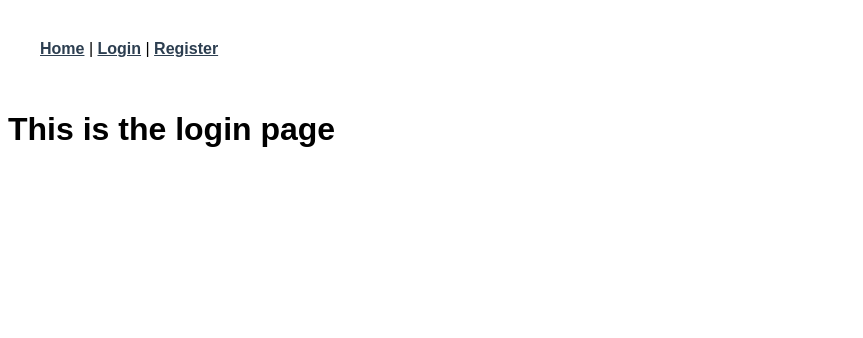
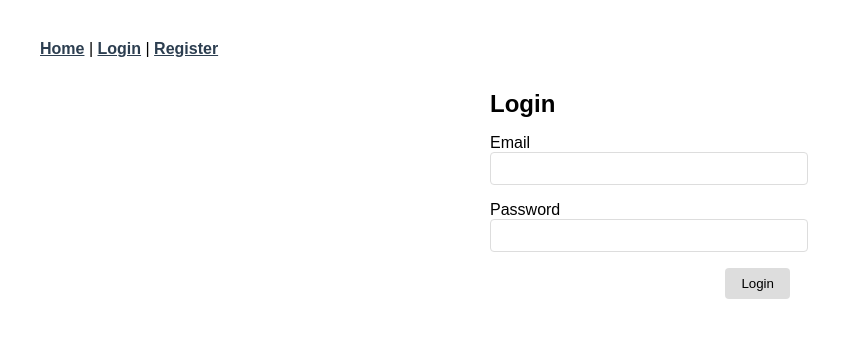
Before and after one commit to CodeByCedric/dogbreeds-frontend, a Vue app: page /login in a window 1280 px wide. Shown: the top 338 px of the page, without its empty margins (0-863 px from the left). Built offline with nearby package versions, Linux system fonts and the light colour scheme.

Commit message:
Add login functionality

```diff
--- a/src/services/UserService.js
+++ b/src/services/UserService.js
@@ -18,6 +18,9 @@ export default {
         });
     },
     loginUser(user) {
-        return apiClient.post('/login', user);
+        return apiClient.post('/login', {
+          email: user.email,
+          password: user.password,
+        });
     },
 };
--- a/src/views/LoginView.vue
+++ b/src/views/LoginView.vue
@@ -1,5 +1,85 @@
 <template>
-  <div class="login-page">
-    <h1>This is the login page</h1>
-  </div>
+  <h2>Login</h2>
+  <form @submit.prevent="onLogin">
+    <div class="form-group">
+      <label for="email">Email</label>
+      <input type="email" id="email" v-model="email">
+    </div>
+
+    <div class="form-group">
+      <label for="password">Password</label>
+      <input type="password" id="password" v-model="password">
+    </div>
+
+    <input v-bind:disabled="disabled" class="button" type="submit" value="Login">
+  </form>
 </template>
+
+<script>
+
+import UserService from '../services/UserService.js';
+
+export default {
+name: 'LoginView',
+data() {
+  return {
+    disabled: false,
+    email: '',
+    password: '',
+  };
+},
+methods: {
+  onLogin() {
+    let user = {
+      email: this.email,
+      password: this.password,
+    };
+    UserService.loginUser(user)
+      .then((response) => {
+        console.log(response);
+      })
+      .catch((error) => {
+        console.log(error);
+      });
+  }
+}
+}
+
+</script>
+
+<style scoped>
+
+h2 {
+padding-bottom: 1rem;
+}
+
+h2, form {
+display: flex;
+flex-direction: column;
+width: 300px;
+margin: auto;
+}
+.form-group {
+margin-bottom: 1rem;
+}
+
+.form-group label {
+display: block;
+}
+
+.form-group input {
+width: 100%;
+padding: 0.5rem;
+border: 1px solid #ddd;
+border-radius: 4px;
+}
+
+.button {
+padding: 0.5rem 1rem;
+border-radius: 4px;
+border: none;
+background-color: #ddd;
+cursor: pointer;
+margin-left: auto;
+}
+</style>
--- a/src/views/RegisterView.vue
+++ b/src/views/RegisterView.vue
@@ -2,8 +2,8 @@
     <h2>Register</h2>
     <form @submit.prevent="onRegister">
       <div class="form-group">
-        <label for="username">Username</label>
-        <input type="text" id="username" v-model="username">
+        <label for="name">Name</label>
+        <input type="text" id="name" v-model="name">
       </div>
 
       <div class="form-group">
@@ -23,14 +23,13 @@
 <script>
 
 import UserService from '../services/UserService.js';
-import axios from 'axios';
 
 export default {
   name: 'RegisterView',
   data() {
     return {
       disabled: false,
-      username: '',
+      name: '',
       email: '',
       password: '',
     };
@@ -38,17 +37,21 @@ export default {
   methods: {
     onRegister() {
       let user = {
-        name: this.username,
+        name: this.name,
         email: this.email,
         password: this.password,
       };
       UserService.registerUser(user)
         .then((response) => {
           console.log(response);
+          // TODO: user feedback (message, redirect, etc.)
         })
         .catch((error) => {
           console.log(error);
         });
+        this.name = '';
+        this.email = '';
+        this.password = '';
     }
   }
 }
```
